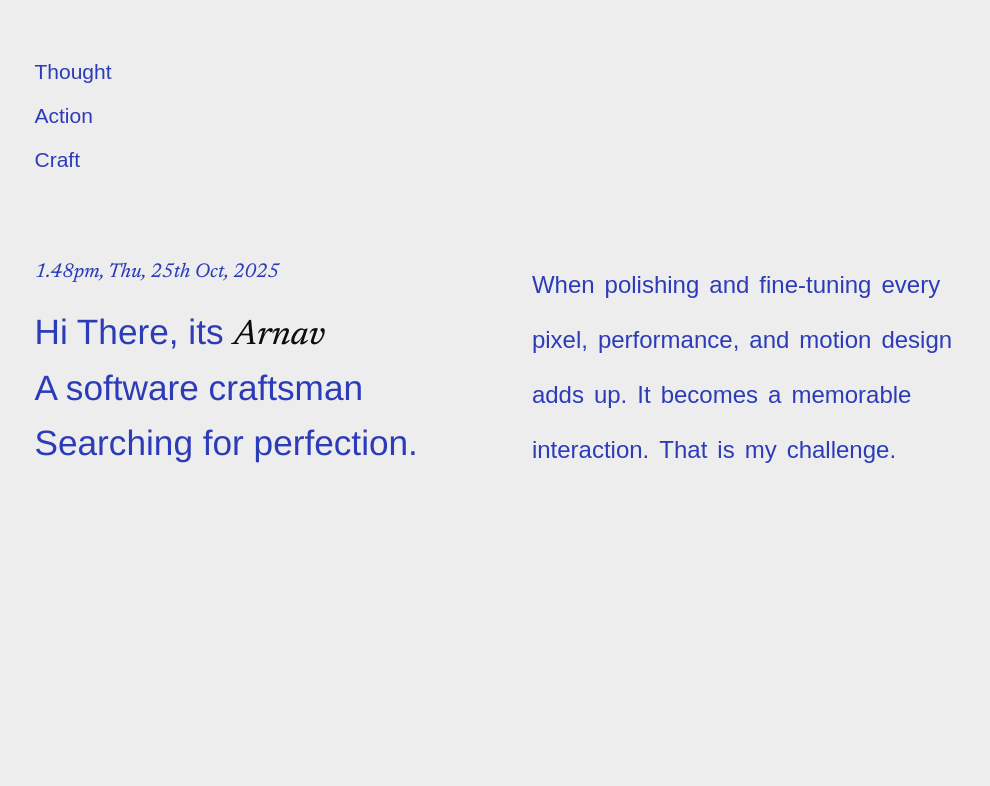
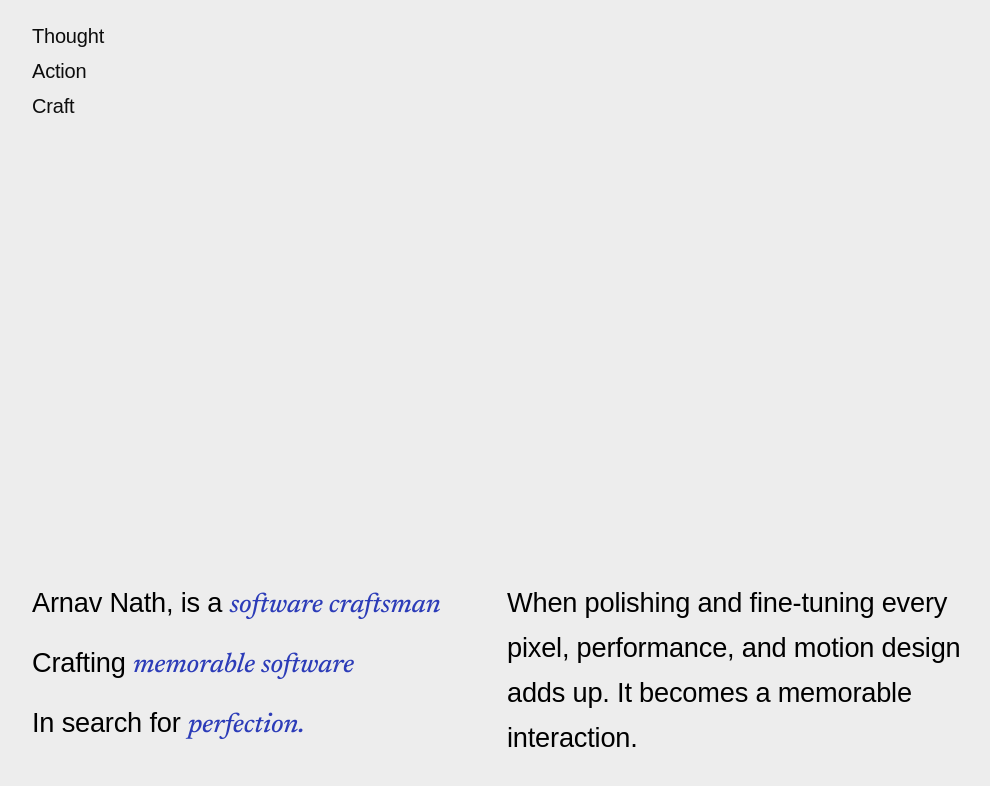
Before and after one commit to ArnavNath550/arnav.github.io, a React (Vite) app: page / in a window 1280 px wide. Shown: the top 786 px of the page, without its empty margins (133-1123 px from the left). Built offline with nearby package versions, Linux system fonts and the light colour scheme; a web font is replaced by a local one.

Commit message:
hero section revisited - rethought

```diff
--- a/src/App.tsx
+++ b/src/App.tsx
@@ -1,28 +1,18 @@
 import * as React from "react";
 import "./index.css";
-import NavBar from "./components/NavBar";
-
 import styled from "styled-components";
-import Hero from "./components/Hero";
 
 import { BrowserRouter, Routes, Route } from "react-router";
 import ShowcaseAnimation from "./components/MicroAnimations/ShowcaseAnimation";
 import BottomBarComponent from "./components/ShowComponents/BottomBarComponent";
 import FeedbackCaptureAnimation from "./components/ShowComponents/FeedbackCaptureComponent";
+import Index from "./pages/Index";
 
 const App: React.FC = () => {
   return (
     <BrowserRouter>
       <Routes>
-        <Route
-          path="/"
-          element={
-            <GyanContainer>
-              <NavBar />
-              <Hero />
-            </GyanContainer>
-          }
-        />
+        <Route path="/" element={<Index />} />
         <Route
           path="/craft/bottom-bar"
           element={
@@ -43,9 +33,3 @@ const App: React.FC = () => {
 };
 
 export default App;
-
-const GyanContainer = styled.div`
-  max-width: 945px;
-  width: 100%;
-  margin: 0 auto;
-`;
--- a/src/components/ShowComponents/FeedbackCaptureComponent.tsx
+++ b/src/components/ShowComponents/FeedbackCaptureComponent.tsx
@@ -2,30 +2,131 @@ import { motion } from "framer-motion";
 import * as React from "react";
 import styled from "styled-components";
 
+interface Feedback {
+  id: string;
+  x: number;
+  y: number;
+  width: number;
+  height: number;
+  message: string;
+}
+
 const FeedbackCaptureAnimation: React.FC = () => {
   const [mousePos, setMousePos] = React.useState({ x: 0, y: 0 });
   const [isClicked, setIsClicked] = React.useState(false);
+  const [mouseDownPos, setMouseDownPos] = React.useState<{
+    x: number;
+    y: number;
+  } | null>(null);
+  const [selectionBox, setSelectionBox] = React.useState<{
+    x: number;
+    y: number;
+    width: number;
+    height: number;
+  } | null>(null);
+  const [feedbacks, setFeedbacks] = React.useState<Feedback[]>([]);
 
+  const textareaRef = React.useRef<HTMLTextAreaElement>(null);
+
+  // Handle mouse movement and selection box creation
   React.useEffect(() => {
     const handleMouseMove = (e: MouseEvent) => {
       setMousePos({ x: e.clientX, y: e.clientY });
+
+      if (isClicked && mouseDownPos) {
+        const currentX = e.clientX;
+        const currentY = e.clientY;
+        const x = Math.min(mouseDownPos.x, currentX);
+        const y = Math.min(mouseDownPos.y, currentY);
+        const width = Math.abs(mouseDownPos.x - currentX);
+        const height = Math.abs(mouseDownPos.y - currentY);
+        setSelectionBox({ x, y, width, height });
+      }
     };
-    const handleMouseDown = () => setIsClicked(true);
-    const handleMouseUp = () => setIsClicked(false);
+
+    const handleMouseDown = (e: MouseEvent) => {
+      setIsClicked(true);
+      setMouseDownPos({ x: e.clientX, y: e.clientY });
+      setSelectionBox(null); // reset previous selection
+    };
+
+    const handleMouseUp = (e: MouseEvent) => {
+      setIsClicked(false);
+
+      if (!mouseDownPos) return;
+
+      const upPos = { x: e.clientX, y: e.clientY };
+      const width = Math.abs(mouseDownPos.x - upPos.x);
+      const height = Math.abs(mouseDownPos.y - upPos.y);
+
+      const MIN_DRAG_DISTANCE = 10;
+      if (width < MIN_DRAG_DISTANCE && height < MIN_DRAG_DISTANCE) {
+        setSelectionBox(null);
+        return;
+      }
+
+      const x = Math.min(mouseDownPos.x, upPos.x);
+      const y = Math.min(mouseDownPos.y, upPos.y);
+      setSelectionBox({ x, y, width, height });
+
+      // Focus textarea shortly after box appears
+      setTimeout(() => {
+        textareaRef.current?.focus();
+      }, 50);
+    };
+
+    // Handle Escape key to cancel selection
+    const handleKeyDown = (e: KeyboardEvent) => {
+      if (e.key === "Escape") {
+        setSelectionBox(null);
+        setMouseDownPos(null);
+        setIsClicked(false);
+      }
+    };
 
     window.addEventListener("mousemove", handleMouseMove);
     window.addEventListener("mousedown", handleMouseDown);
     window.addEventListener("mouseup", handleMouseUp);
+    window.addEventListener("keydown", handleKeyDown);
 
     return () => {
       window.removeEventListener("mousemove", handleMouseMove);
       window.removeEventListener("mousedown", handleMouseDown);
       window.removeEventListener("mouseup", handleMouseUp);
+      window.removeEventListener("keydown", handleKeyDown);
     };
-  }, []);
+  }, [isClicked, mouseDownPos]);
+
+  // Handle Enter key to save feedback
+  const handleTextareaKeyDown = (
+    e: React.KeyboardEvent<HTMLTextAreaElement>,
+  ) => {
+    if (e.key === "Enter" && !e.shiftKey && selectionBox) {
+      e.preventDefault();
+      const message = e.currentTarget.value.trim();
+      if (message.length === 0) return;
+
+      const newFeedback: Feedback = {
+        id: Date.now().toString(),
+        x: selectionBox.x,
+        y: selectionBox.y,
+        width: selectionBox.width,
+        height: selectionBox.height,
+        message,
+      };
+
+      setFeedbacks((prev) => [...prev, newFeedback]);
+      setSelectionBox(null);
+    } else if (e.key === "Escape") {
+      // Escape cancels the textarea while typing
+      e.preventDefault();
+      setSelectionBox(null);
+    }
+  };
 
   return (
     <Container>
+      {/* Circle follows cursor */}
       <CircleCursor
         animate={{
           x: mousePos.x - 22.5,
@@ -38,30 +139,58 @@ const FeedbackCaptureAnimation: React.FC = () => {
           damping: 28,
         }}
       />
-      <StyledFeedbackContainer
-        animate={{
-          x: mousePos.x - 22.5,
-          y: mousePos.y + 30,
-        }}
-        transition={{
-          type: "spring",
-          stiffness: 500,
-          damping: 28,
-        }}
-      >
-        hello
-      </StyledFeedbackContainer>
+
+      {/* Feedback selection box with textarea */}
+      {selectionBox && (
+        <StyledFeedbackContainer
+          initial={false}
+          animate={{
+            x: selectionBox.x,
+            y: selectionBox.y,
+            width: selectionBox.width,
+            height: selectionBox.height,
+            opacity: isClicked ? 0.6 : 1,
+          }}
+          transition={{ type: "spring", stiffness: 300, damping: 30 }}
+        >
+          <StyledTextarea
+            ref={textareaRef}
+            placeholder="Give your feedback here... [Press Enter to save, Esc to cancel]"
+            onKeyDown={handleTextareaKeyDown}
+          />
+        </StyledFeedbackContainer>
+      )}
+
+      {/* Render saved feedback messages */}
+      {feedbacks.map((f) => (
+        <StyledSavedFeedbackMessage
+          key={f.id}
+          style={{
+            top: f.y,
+            left: f.x,
+            width: f.width,
+            height: f.height,
+            position: "fixed",
+          }}
+        >
+          <span>{f.message}</span>
+        </StyledSavedFeedbackMessage>
+      ))}
     </Container>
   );
 };
 
 export default FeedbackCaptureAnimation;
 
+// ---------------- Styled Components ----------------
+
 const Container = styled.div`
   width: 100%;
   height: 100vh;
   cursor: none;
   overflow: hidden;
+  background-color: #fafafa;
+  position: relative;
 `;
 
 const CircleCursor = styled(motion.div)`
@@ -77,10 +206,39 @@ const CircleCursor = styled(motion.div)`
 `;
 
 const StyledFeedbackContainer = styled(motion.div)`
-  width: 200px;
+  position: fixed;
   background-color: #fff;
   border: 1px solid #ddd;
-  padding: 5px;
   border-radius: 10px;
-  box-shadow: 1px 1px 2px 1px #e7e3e3;
+  pointer-events: none;
+  z-index: 9998;
+  overflow: hidden;
 `;
+
+const StyledTextarea = styled.textarea`
+  border: none;
+  width: 100%;
+  height: 100%;
+  color: #0d0d0d;
+  resize: none;
+  padding: 10px;
+  pointer-events: auto;
+  outline: none;
+  font-size: 14px;
+`;
+
+const StyledSavedFeedbackMessage = styled.div`
+  display: flex;
+  align-items: center;
+  justify-content: center;
+  text-align: center;
+  word-wrap: break-word;
+  padding: 10px;
+  font-size: 14px;
+  font-weight: 480;
+  border: 1px solid #ddd;
+  background: #fff;
+  border-radius: 10px;
+  z-index: 9997;
+  box-shadow: 0 2px 6px rgba(0, 0, 0, 0.1);
+`;
--- a/src/index.css
+++ b/src/index.css
@@ -46,6 +46,11 @@ body {
 
 ::selection {
     background: #e1e1e1;
+}
+
+#root {
+    width: 100%;
+    height: 100%;
 }
 
 [basics-prose] > :not(:last-child),
--- /dev/null
+++ b/src/pages/Index.tsx
@@ -0,0 +1,122 @@
+import * as React from "react";
+import styled from "styled-components";
+
+const Index: React.FC = () => {
+  return (
+    <GyanContainer>
+      <StyledIndexNav>
+        <StyledIndexNavItem data-animate basics-text stagger={0.5}>
+          Thought
+        </StyledIndexNavItem>
+        <StyledIndexNavItem data-animate basics-text stagger={1}>
+          Action
+        </StyledIndexNavItem>
+        <StyledIndexNavItem data-animate basics-text stagger={1.5}>
+          Craft
+        </StyledIndexNavItem>
+      </StyledIndexNav>
+      <StyledIndexHero>
+        <StyledIndexHeroContent>
+          <StyledIndexHeroLeft>
+            <StyledIndexHeading data-animate basics-text stagger={0.5}>
+              Arnav Nath, is a{" "}
+              <StyledNewsreaderFont>software craftsman</StyledNewsreaderFont>
+            </StyledIndexHeading>
+            <StyledIndexHeading data-animate basics-text stagger={1.5}>
+              Crafting{" "}
+              <StyledNewsreaderFont>memorable software</StyledNewsreaderFont>
+            </StyledIndexHeading>
+            <StyledIndexHeading data-animate basics-text stagger={2.5}>
+              In search for{" "}
+              <StyledNewsreaderFont>perfection.</StyledNewsreaderFont>
+            </StyledIndexHeading>
+          </StyledIndexHeroLeft>
+          <StyledIndexHeroRight>
+            <StyledIndexHeading data-animate basics-text stagger={0.5}>
+              When polishing and fine-tuning every pixel, performance, and
+              motion design adds up. It becomes a memorable interaction.
+            </StyledIndexHeading>
+          </StyledIndexHeroRight>
+        </StyledIndexHeroContent>
+      </StyledIndexHero>
+    </GyanContainer>
+  );
+};
+
+export default Index;
+
+const GyanContainer = styled.div`
+  width: 950px;
+  margin: 0 auto;
+  height: 100%;
+`;
+
+const StyledIndexNav = styled.div`
+  display: flex;
+  flex-direction: column;
+  gap: 12px;
+  padding-top: 25px;
+  padding-bottom: 25px;
+  position: fixed;
+  top: 0;
+`;
+
+const StyledIndexNavItem = styled.div<{ stagger: number }>`
+  font-size: 20px;
+  color: #0d0d0d;
+  font-weight: 480;
+  letter-spacing: -0.2px;
+  --stagger: ${(props) => props.stagger};
+  cursor: pointer;
+`;
+
+const StyledIndexHero = styled.div`
+  position: relative;
+  width: 100%;
+  height: 100%;
+  display: flex;
+  flex-direction: row;
+  align-items: flex-end;
+  justify-content: space-between;
+  padding-top: 2.5rem;
+  padding-bottom: 2.5rem;
+`;
+
+const StyledIndexHeroContent = styled.div`
+  display: flex;
+  flex-direction: row;
+  align-items: flex-start;
+  justify-content: space-between;
+`;
+const StyledIndexHeroLeft = styled.div`
+  width: 50%;
+  display: flex;
+  flex-direction: column;
+  gap: 12px;
+`;
+
+const StyledIndexHeroRight = styled.div`
+  width: 50%;
+  display: flex;
+  flex-direction: column;
+  gap: 12px;
+`;
+
+const StyledIndexHeading = styled.div<{ stagger: number }>`
+  font-size: 1.7rem;
+  font-weight: 450;
+  letter-spacing: -0.2px;
+  --stagger: ${(props) => props.stagger};
+  // font-family: var(--secondaryFont);
+  // font-style: italic;
+  // color: var(--primary);
+  font-weight: 450;
+  line-height: 45px;
+`;
+
+const StyledNewsreaderFont = styled.span`
+  font-family: var(--secondaryFont);
+  font-style: italic;
+  color: var(--primary);
+  font-weight: 480;
+`;
```
